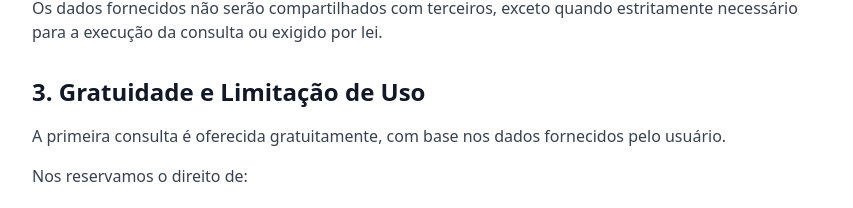
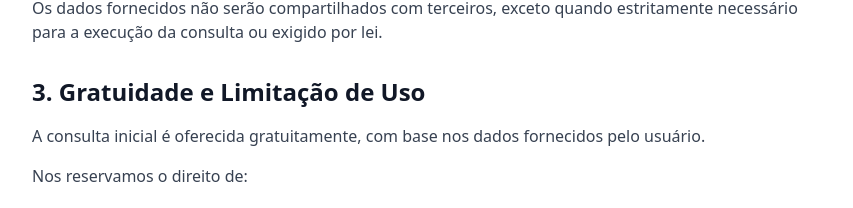
Before and after one commit to drprocesso/drprocesso, a React (Vite) app: page /termos in a window 1280 px wide. Shown: the part 896-1104 px from the top of the page, without its empty margins (208-1061 px from the left). Built offline with nearby package versions, Linux system fonts and the light colour scheme.

Commit message:
Updated Terms.tsx

```diff
--- a/src/pages/Terms.tsx
+++ b/src/pages/Terms.tsx
@@ -51,7 +51,7 @@ export default function Terms() {
             </p>
 
             <h2 className="text-2xl font-semibold text-gray-900 mt-8 mb-4">3. Gratuidade e Limitação de Uso</h2>
-            <p className="text-gray-700 mb-4">A primeira consulta é oferecida gratuitamente, com base nos dados fornecidos pelo usuário.</p>
+            <p className="text-gray-700 mb-4">A consulta inicial é oferecida gratuitamente, com base nos dados fornecidos pelo usuário.</p>
             <p className="text-gray-700 mb-4">Nos reservamos o direito de:</p>
             <ul className="list-disc pl-6 mb-6 text-gray-700">
               <li className="mb-2">Restringir o número de consultas por usuário;</li>
```
